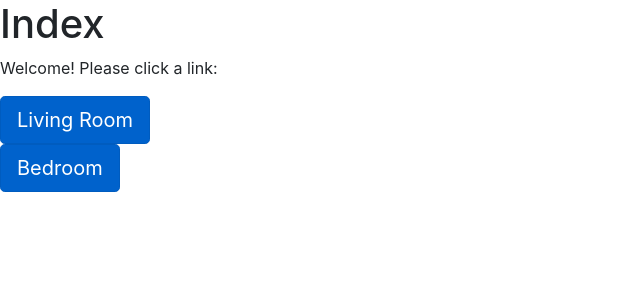
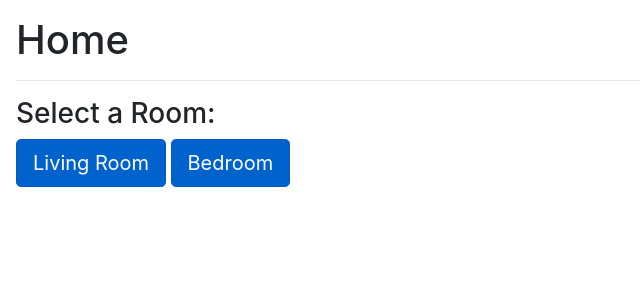
Before and after one commit to BrandenEsses/crestron-remote, a Flask app: page / in a window 1280 px wide. Shown: the part 56-356 px from the top of the page, without its empty margins (0-640 px from the left). Run offline with Flask 3, Linux system fonts and the light colour scheme; some libraries are stand-ins or nearby versions.

Commit message:
Fixed style issues

```diff
--- a/templates/index.html
+++ b/templates/index.html
@@ -1,13 +1,11 @@
 {% extends "layout/page.html" %}
 {% block title %}Home{% endblock %}
 {% block content %}
-  <h1>Index</h1>
-  <p class="important">
-    Welcome! Please click a link:
-  </p>
-<p>
+<div class='container-fluid shadow-lg p-3 mb-5 bg-white rounded'>
+      <h1>Home</h1>
+  <hr/>
+<h3>Select a Room:</h3>
   <a href="/living_room" class="btn btn-primary btn-lg active">Living Room</a>
-  <br>
   <a href="/bedroom" class="btn btn-primary btn-lg active">Bedroom</a>
-</p>
+</div>
 {% endblock %}
```
Also changed, not shown: templates/rooms/living_room.html (+5 -2 lines).
